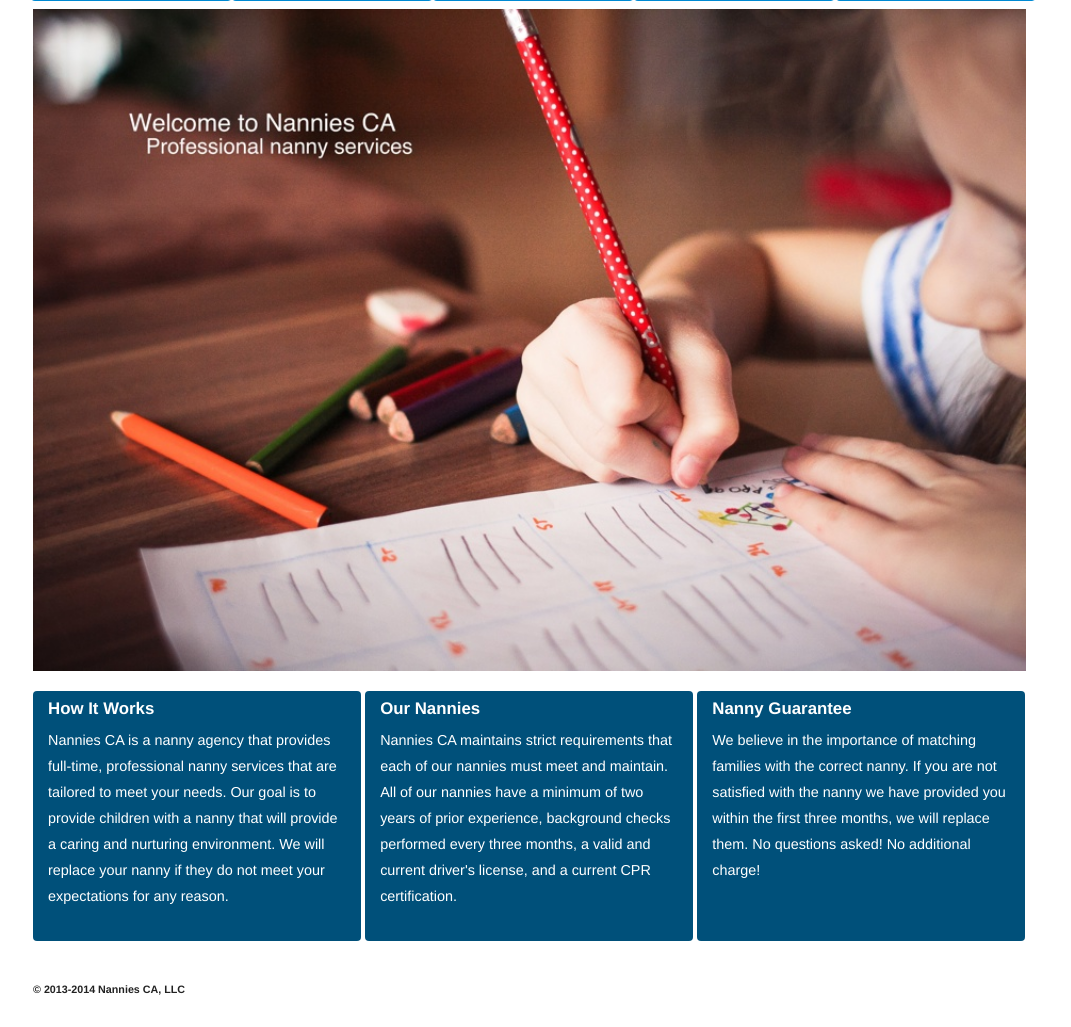
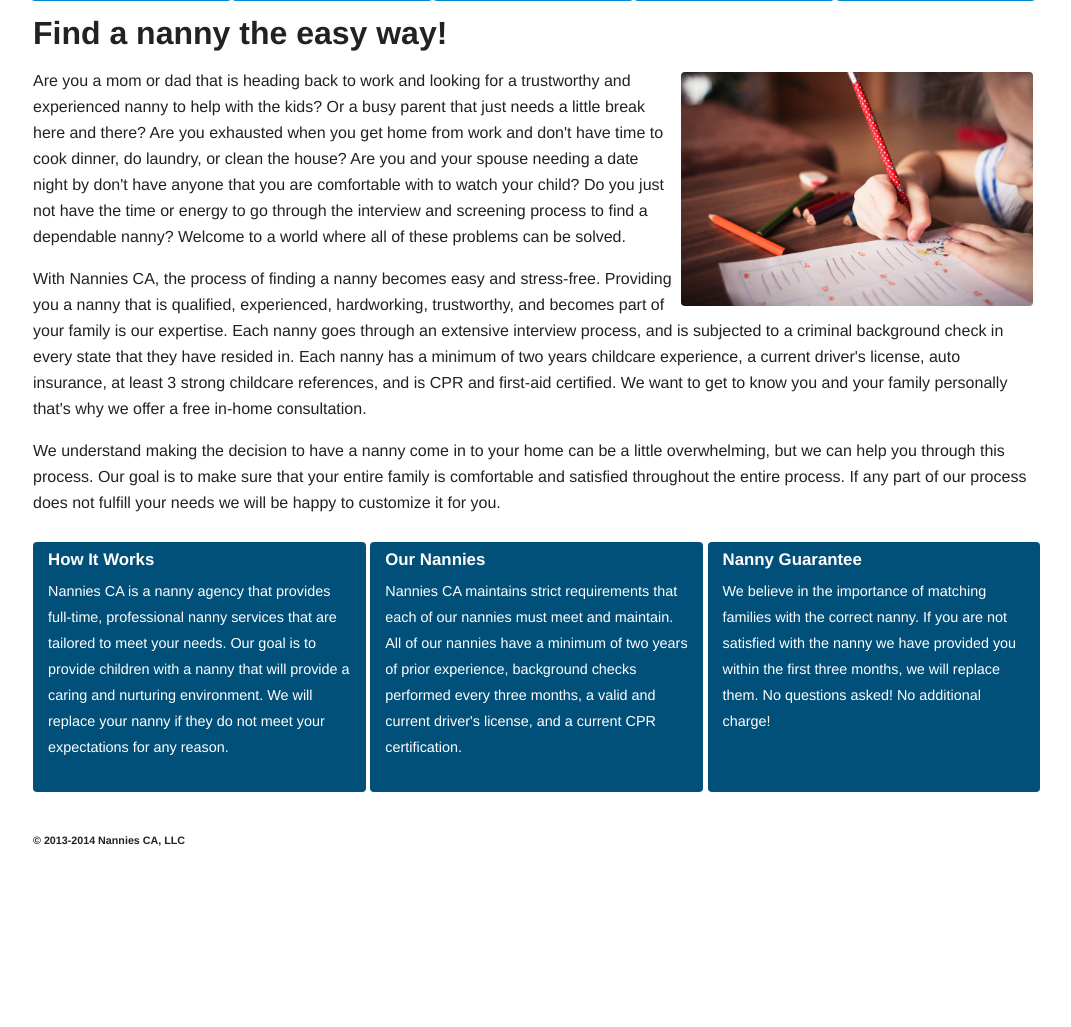
Before and after one commit to lhambsch/nannies_ca, a Django app: page / in a window 1280 px wide. Shown: the part 152-1179 px from the top of the page, without its empty margins (95-1166 px from the left). After the commit the page ends 998 px from the top, so only its background shows below. Run offline with Django 3.2, Linux system fonts and the light colour scheme; parts of the project's set-up code (start-up, migrations or seed data) failed here and were passed over; some libraries are stand-ins or nearby versions.

Commit message:
Decreased size of home page image and replaced with text.

```diff
--- a/static/css/main.css
+++ b/static/css/main.css
@@ -86,12 +86,16 @@ body {
 }
 
 #main-photo {
-    /*text-align: center;*/
+  width: 98%
 }
 
 #main-photo img {
     /*height: 500px;*/
-    width: 97%;
+    width: 35%;
+    margin: 4px;
+    border-radius: 4px;
+    display: inline-block;
+    float: right;
 }
 
 .wrapper {
@@ -432,7 +436,7 @@ article {
 
     aside {
         display: inline-block;
-        width: 32%;
+        width: 32.5%;
         margin: 10px 0;
         border-radius: 4px;
         background: #00507A;
@@ -468,7 +472,7 @@ article {
 
     aside {
         display: inline-block;
-        width: 32%;
+        width: 32.5%;
         margin: 10px 0;
         border-radius: 4px;
         background: #00507A;
--- a/templates/about.html
+++ b/templates/about.html
@@ -21,7 +21,7 @@
             </section>
             <section>
                 <h2>Pricing</h2>
-                <p>We charge a one time referral fee of $2,000 and you choose the hourly rate you wish to pay. Please call <a href="tel:858-230-8937" class="phone-link">858-230-8937</a> if you have any questions.</p>
+                <p>We charge a one time referral fee and you choose the hourly rate you wish to pay. Our referral fee is $1,499 for a nanny that will be working 30 or more hours weekly and $999 for a nanny that will be working less than 30 hours weekly. Please call <a href="tel:858-230-8937" class="phone-link">858-230-8937</a> if you have any questions.</p>
             </section>
             <section>
                 <h2>Our Search Process</h2>
--- a/templates/index.html
+++ b/templates/index.html
@@ -5,8 +5,33 @@
     <div id="main-home" class="main wrapper clearfix">
 
         <article id="main-photo">
-            <img src="/static/img/child_2.jpg">
-            <!-- <p> </p> -->
+          <h1>Find a nanny the easy way!</h1>
+          <img src="/static/img/child.jpg">
+          <p>
+            Are you a mom or dad that is heading back to work and looking for a trustworthy
+            and experienced nanny to help with the kids? Or a busy parent that just needs a
+            little break here and there? Are you exhausted when you get home from work and
+            don't have time to cook dinner, do laundry, or clean the house? Are you and your
+            spouse needing a date night by don't have anyone that you are comfortable with to
+            watch your child? Do you just not have the time or energy to go through the interview
+            and screening process to find a dependable nanny? Welcome to a world where all of these
+            problems can be solved.
+          </p>
+          <p>
+            With Nannies CA, the process of finding a nanny becomes easy and stress-free. Providing you a
+            nanny that is qualified, experienced, hardworking, trustworthy, and becomes part of your family
+            is our expertise. Each nanny goes through an extensive interview process, and is subjected to a
+            criminal background check in every state that they have resided in. Each nanny has a minimum of
+            two years childcare experience, a current driver's license, auto insurance, at least 3 strong
+            childcare references, and is CPR and first-aid certified. We want to get to know you and your
+            family personally that's why we offer a free in-home consultation.
+          </p>
+          <p>
+            We understand making the decision to have a nanny come in to your home can be a little
+            overwhelming, but we can help you through this process. Our goal is to make sure that your
+            entire family is comfortable and satisfied throughout the entire process. If any part of our
+            process does not fulfill your needs we will be happy to customize it for you.
+          </p>
         </article>
 
         <aside class="aside-link">
```
Also changed, not shown: static/img/child.jpg (added), 4 other files.
